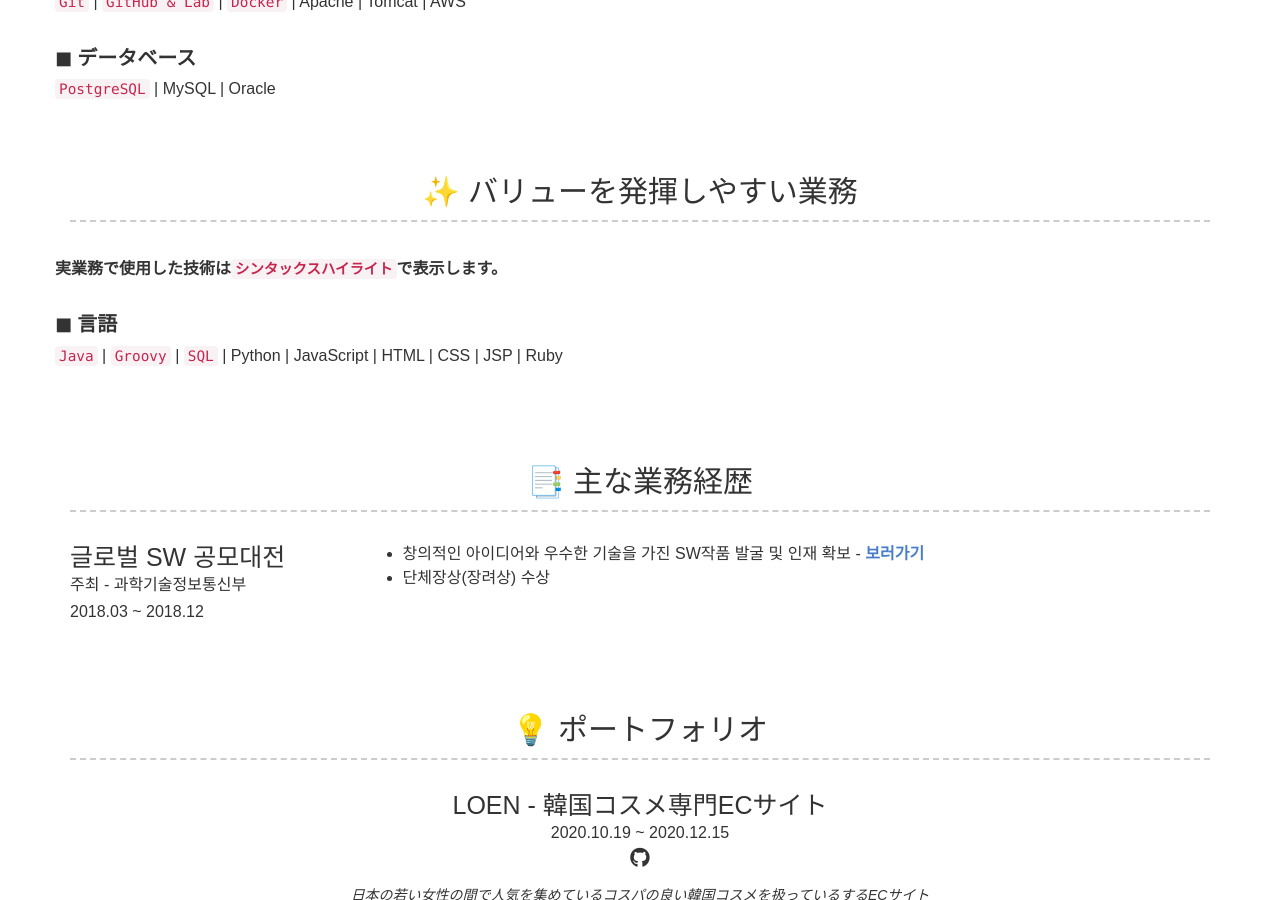
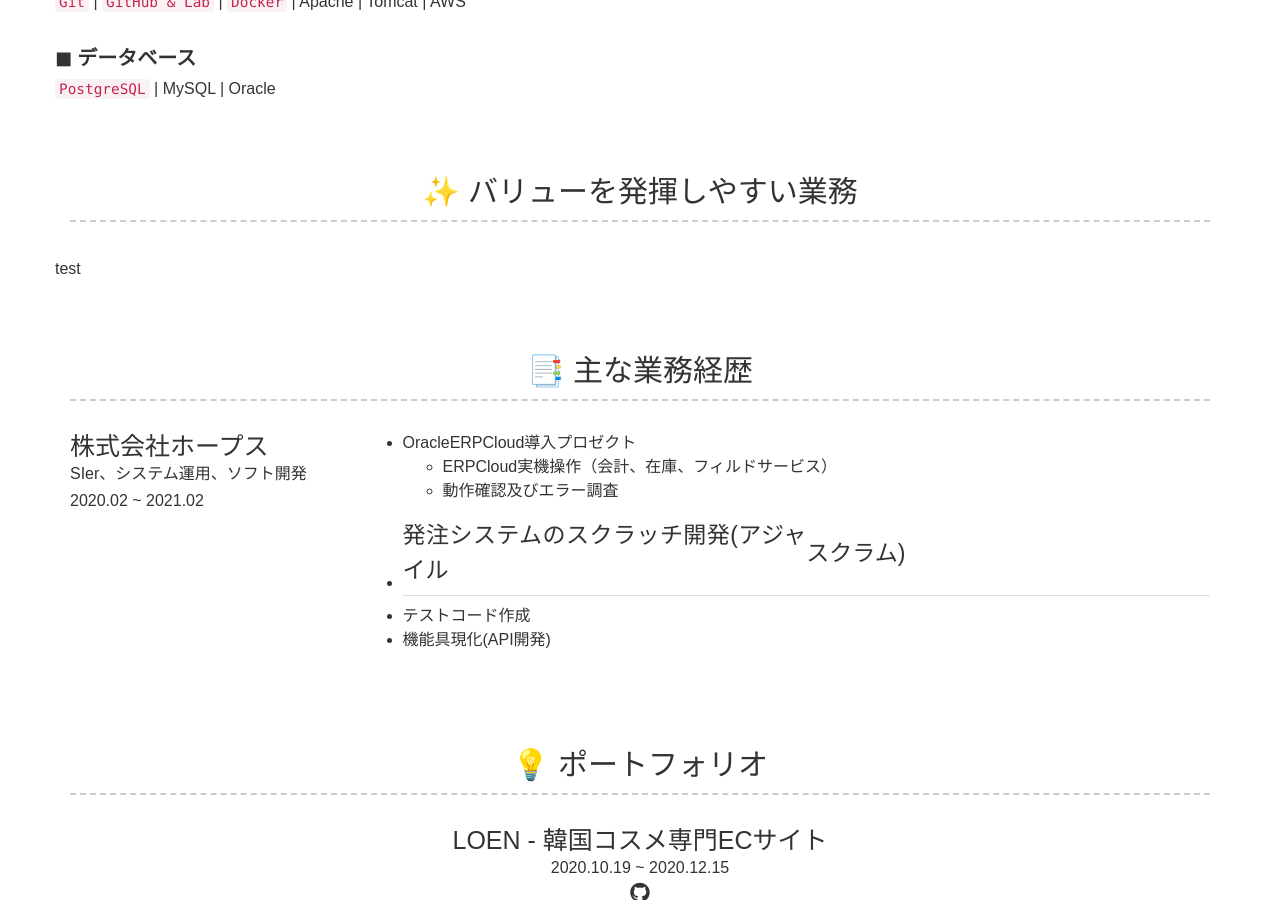
Before and after one commit to SeungyeonHwang/SeungyeonHwang.github.io, a Jekyll site: the page built from index.md, in a window 1280 px wide and 900 px high, scrolled down 1476 px. Built offline with Jekyll 4.4.1, drawn with Linux system fonts in a browser that asks for light colours; nearby versions of some CDN libraries.

Commit message:
no message

```diff
--- a/_config.yml
+++ b/_config.yml
@@ -66,12 +66,7 @@ skill_content: |
 # OpenSource Section
 open-source_title: ✨ バリューを発揮しやすい業務
 open-source_content: |
-  **実業務で使用した技術は`シンタックスハイライト`で表示します。**
-  <br>
-
-  ## **◼︎ 言語**
-  `Java` | `Groovy` | `SQL` | Python | JavaScript | HTML | CSS | JSP | Ruby
-  <br>
+  test
 # Experience Section
 experience_title: 📑 主な業務経歴
 
--- a/_data/experience.yml
+++ b/_data/experience.yml
@@ -1,8 +1,12 @@
 # Experience Section
 - layout: left
-  name: 글로벌 SW 공모대전
-  qualification: 주최 - 과학기술정보통신부
-  dates: 2018.03 ~ 2018.12
+  name: 株式会社ホープス
+  qualification: SIer、システム運用、ソフト開発
+  dates: 2020.02 ~ 2021.02
   description: |
-    - 창의적인 아이디어와 우수한 기술을 가진 SW작품 발굴 및 인재 확보 - **[보러가기](http://www.itdaily.kr/news/articleView.html?idxno=92193)**
-    - 단체장상(장려상) 수상
+      - OracleERPCloud導入プロゼクト
+        - ERPCloud実機操作（会計、在庫、フィルドサービス）
+        - 動作確認及びエラー調査
+      - 発注システムのスクラッチ開発(アジャイル|スクラム)
+      - テストコード作成
+      - 機能具現化(API開発)
```
